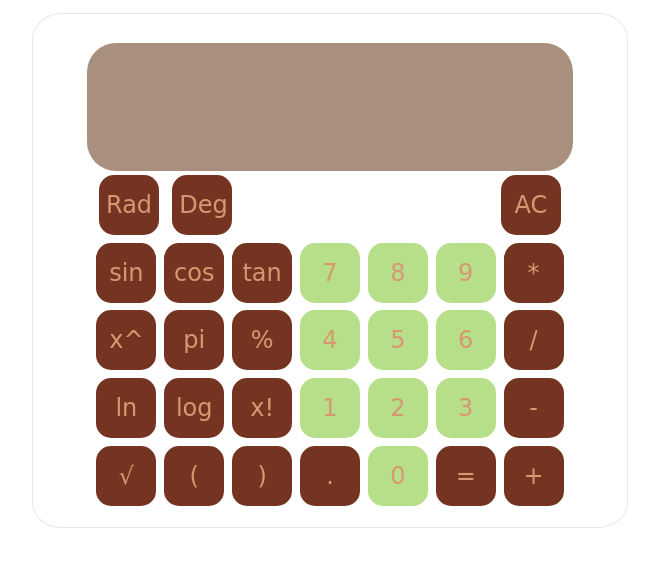
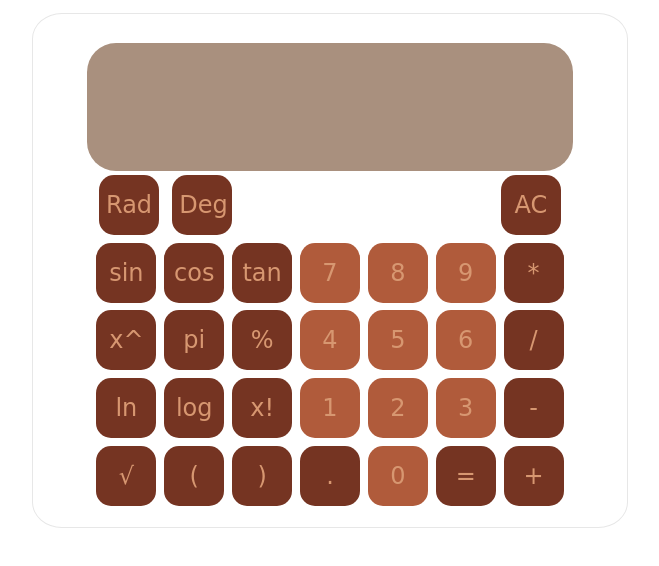
Before and after one commit to valakii00/notion-calculator-widget, a plain HTML site: page index.html in a window 1280 px wide. Shown: the whole page, without its empty margins (310-969 px from the left). Drawn offline with Linux system fonts and the light colour scheme; a web font is replaced by a local one.

Commit message:
Update index.html

```diff
--- a/index.html
+++ b/index.html
@@ -28,7 +28,7 @@ a:visited  {
 }
 
 .dark {
-  background : #b7df89 !important;
+  background : #B05B3B !important;
 }
 
 .button > .over {
```
